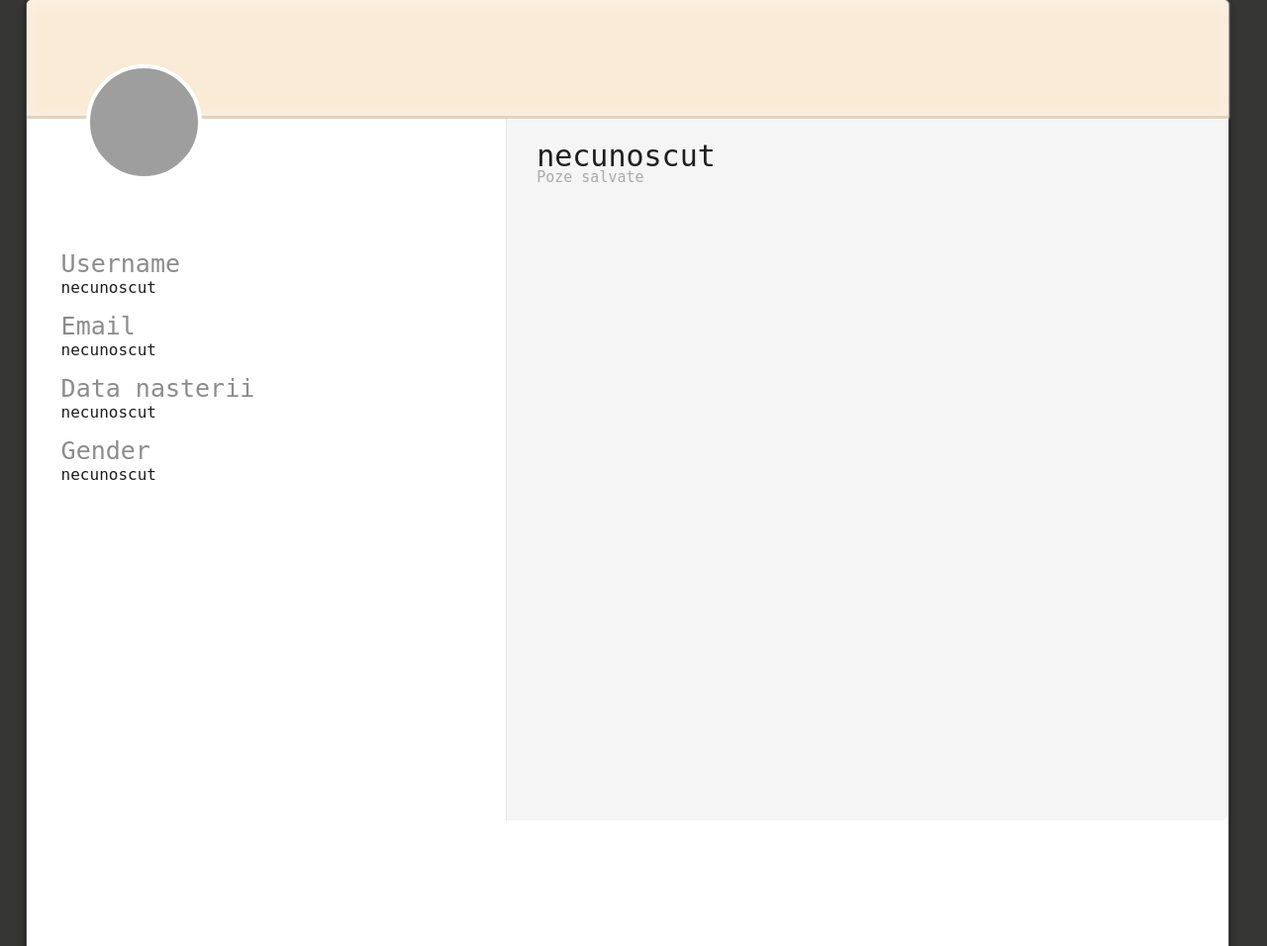
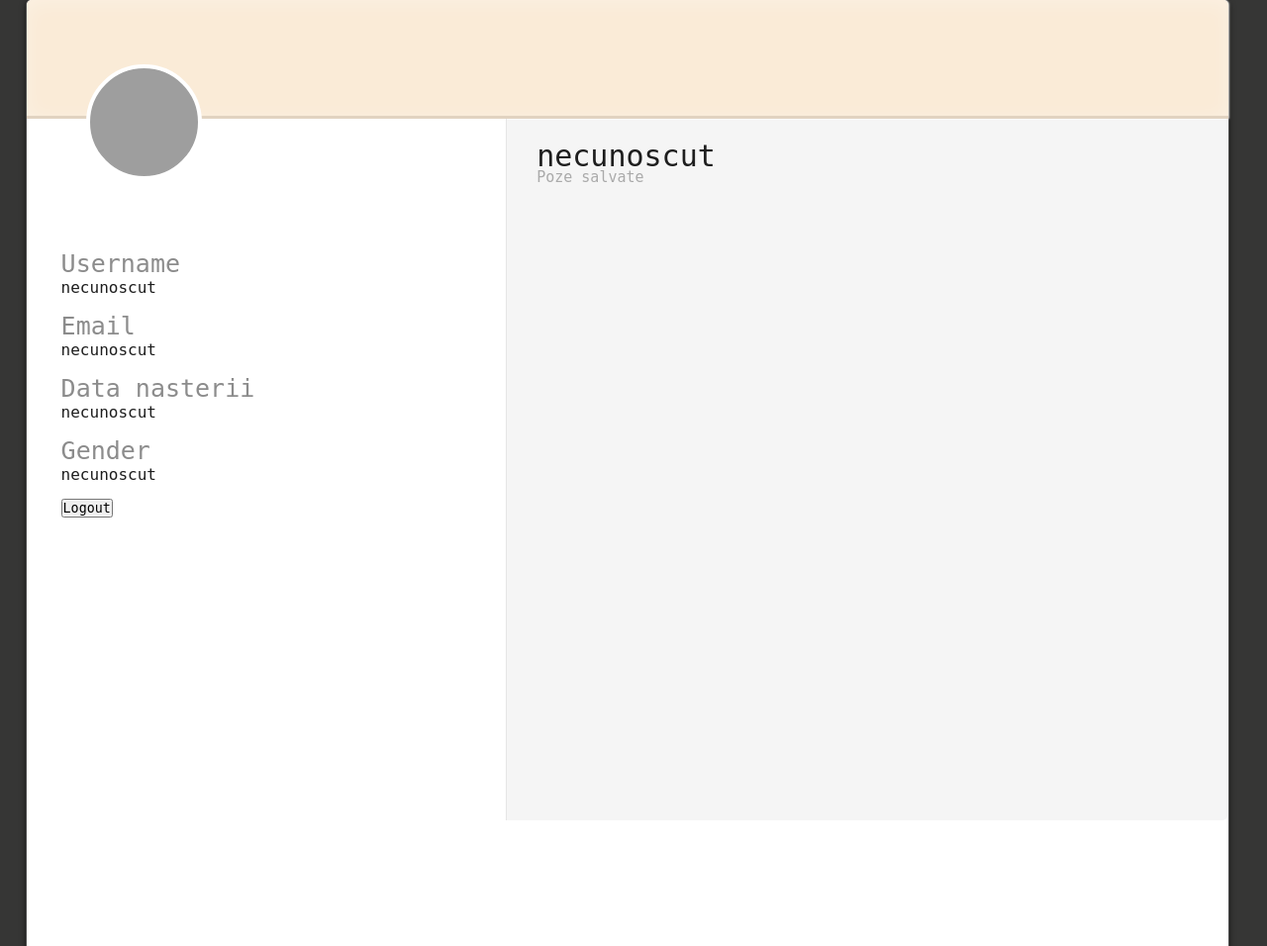
Before and after one commit to lazarescusimona/CloMaT_ProiectTW, a PHP site: page /xe/profile.php in a window 1280 px wide. Shown: the part 112-1068 px from the top of the page at 99% size. Run offline with PHP 8.4, Linux system fonts and the light colour scheme; grey boxes are pictures that could not be loaded.

Commit message:
buton deconectare functional

```diff
--- a/profile.php
+++ b/profile.php
@@ -106,9 +106,7 @@
       </div>
 
       <div class= "following">
-      <a href="deconectare.php" type="button" name="deconectare">
-          DECONECTARE
-      </a>
+      <button onclick="window.location.href='deconectare.php';">Logout</button>
       </div>
 		</div>
 
```
